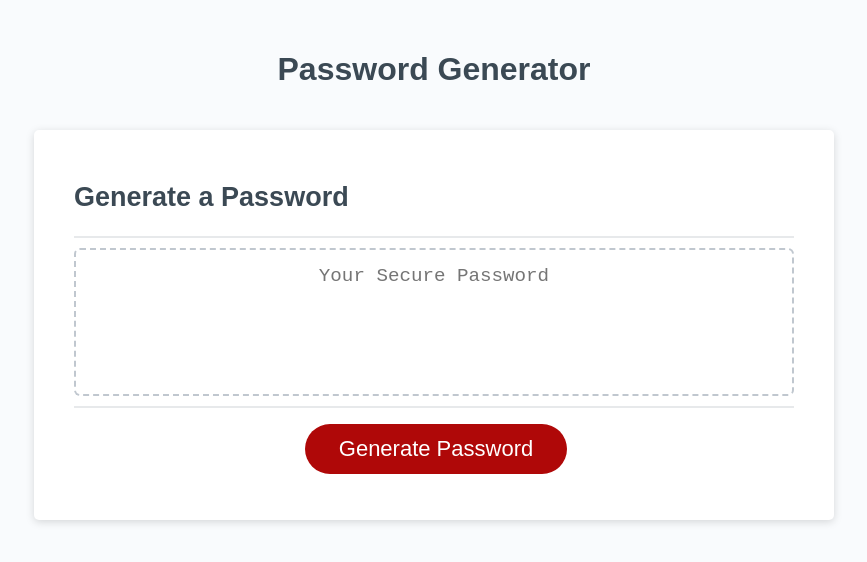
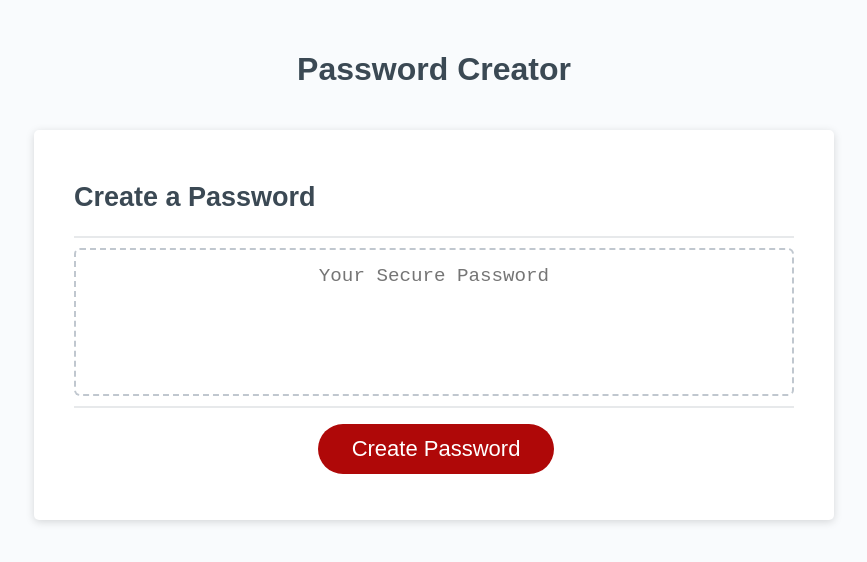
Before and after one commit to tylermifflin/Password-Creator, a plain HTML site: page index.html in a window 1280 px wide. Shown: the whole page, without its empty margins (206-1073 px from the left). Drawn offline with Linux system fonts and the light colour scheme.

Commit message:
I realized that I wanted to change the title in the HTML, the h1, h2, and button to say create instead of generate to match my title and the style i want for my app

```diff
--- a/index.html
+++ b/index.html
@@ -5,17 +5,17 @@
     <meta charset="UTF-8" />
     <meta name="viewport" content="width=device-width, initial-scale=1.0" />
     <meta http-equiv="X-UA-Compatible" content="ie=edge" />
-    <title>Password Generator</title>
+    <title>Password Creator</title> <!--I added my own unique title-->
     <link rel="stylesheet" href="style.css" />
   </head>
   <body>
     <div class="wrapper">
       <header>
-        <h1>Password Generator</h1>
+        <h1>Password Creator</h1> <!--I added my own unique title-->
       </header>
       <div class="card">
         <div class="card-header">
-          <h2>Generate a Password</h2>
+          <h2>Create a Password</h2> <!--I changed generate to create because that is my unique style-->
         </div>
         <div class="card-body">
           <textarea
@@ -26,7 +26,7 @@
           ></textarea>
         </div>
         <div class="card-footer">
-          <button id="generate" class="btn">Generate Password</button>
+          <button id="generate" class="btn">Create Password</button> <!--I changed the button from generate to create because that is my unique style-->
         </div>
       </div>
     </div>
```
